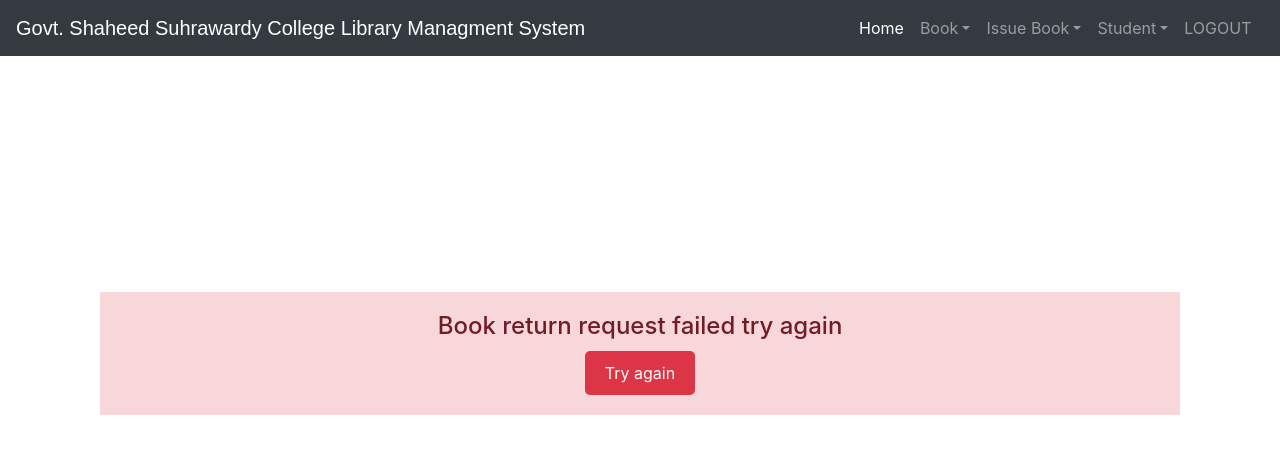
After one commit to Being-Nayem/GSSC-LMS, a Django app: page /returnbook in a window 1280 px wide. The commit adds this page. Shown: the top 454 px of the page. Run offline with Django 3.2, Linux system fonts and the light colour scheme; a user stored in the database is signed in; some libraries are stand-ins or nearby versions.

Commit message:
book return function added

```diff
--- a/library/models.py
+++ b/library/models.py
@@ -40,7 +40,8 @@ class Book(models.Model):
     status_choices = [
         ('received', 'Received'),
         ('issued', 'Issued'),
-        ('pending','Pending')
+        ('pending','Pending'),
+        ('return_requested', 'Return_Requested')
     ]
 
     name=models.CharField(max_length=30)
--- a/library/views.py
+++ b/library/views.py
@@ -168,7 +168,7 @@ def viewissuedbook_view(request):
         students = list(models.StudentExtra.objects.filter(student_id=ib.student_id))
 
         for student, book in zip(students, books):
-            t = (student.get_name, student.student_id, student.session, student.educational_year, student.department_name, book.name, book.author, issdate, expdate, fine, book.status, ib.issued_by)
+            t = (student.get_name, student.student_id, student.session, student.department_name, book.name, book.isbn, book.author, issdate, expdate, fine, book.status, ib.issued_by)
             li.append(t)
 
     return render(request, 'library/viewissuedbook.html', {'li': li})
@@ -198,6 +198,7 @@ def viewissuedbookbystudent(request):
                     request.user,
                     student.student_id,
                     book.name,
+                    book.isbn,
                     book.author,
                     book.status
                 ))
@@ -330,8 +331,8 @@ def request_borrow_book(request):
         try:
             book = Book.objects.get(pk=book_id, status='received')
             student = get_object_or_404(StudentExtra, user=request.user)  # Get the StudentExtra instance for the logged-in user
-            print(student.student_id)
-            print(student.department_name)
+            # print(student.student_id)
+            # print(student.department_name)
 
             # Create a pending book request
             book.status = 'pending'
@@ -386,3 +387,46 @@ def approve_issue_book(request):
             pass  # Handle error if book not found or not in 'pending' status
 
     return render(request, 'library/approval_failure.html')  # Redirect to an approval failure page
+
+
+@login_required(login_url='adminlogin')
+def decline_issue_book(request):
+    if request.method == 'POST':
+        book_id = request.POST.get('isbn')
+        try:
+            book = Book.objects.get(pk=book_id, status='pending')
+
+            # Check if there's an associated IssuedBook instance
+            issued_book = IssuedBook.objects.filter(student_id=book.requested_by.student_id, isbn=book.isbn).first()
+            if issued_book:
+                issued_book.delete()  # Delete the IssuedBook instance
+
+            # Update the book status to 'received'
+            book.status = 'received'
+            book.requested_by = None  # Reset the requested_by field
+            book.save()
+
+            return redirect('viewpendingbooks')  # Redirect back to the pending requests page
+        except Book.DoesNotExist:
+            pass  # Handle error if book not found or not in 'pending' status
+
+    return render(request, 'library/decline_failure.html')  # Redirect to a decline failure page
+
+
+@login_required(login_url='studentlogin')
+def request_return_book(request):
+    if request.method == 'POST':
+        isbn = request.POST.get('isbn')
+
+        try:
+            book = Book.objects.get(isbn=isbn, status='issued')
+
+            # Update the IssuedBook status to 'return_requested'
+            book.status = 'return_requested'
+            book.save()
+
+            return render(request, 'library/return_request_success.html')  # Redirect to a success page
+        except book.DoesNotExist:
+            return render(request, 'library/return_request_failure.html')
+
+    return render(request, 'library/return_request_failure.html')  # Redirect to a failure page
--- a/librarymanagement/urls.py
+++ b/librarymanagement/urls.py
@@ -53,6 +53,8 @@ urlpatterns = [
     path('student/<int:pk>/', views.edit_student, name='edit-student'),
     path('viewbook_by_student', views.viewbook_viewbyStudent),
     path('borrow-book', views.request_borrow_book, name='borrow-book'),
-    path('viewpendingbooks/', views.pending_book_requests),
+    path('viewpendingbooks/', views.pending_book_requests, name='viewpendingbooks'),
     path('approve-issue-book/', views.approve_issue_book, name='approve-issue-book'),
+    path('declineissuebook', views.decline_issue_book, name='decline-issue-book'),
+    path('returnbook', views.request_return_book, name='returnbook'),
 ]
--- /dev/null
+++ b/templates/library/return_request_failure.html
@@ -0,0 +1,47 @@
+<!DOCTYPE html>
+<html lang="en" dir="ltr">
+    <head>
+        <style media="screen">
+
+            /* Apply styles to the entire alert section */
+            .alert-sec {
+              background-color: #f8d7da;
+              color: #721c24;
+              padding: 20px;
+              margin: 100px;
+              text-align: center;
+            }
+
+            /* Style the heading inside the alert */
+            .alert-sec h1 {
+              font-size: 24px;
+              margin-bottom: 10px;
+            }
+
+            /* Style the "Try again" link inside the alert */
+            .alert-sec a {
+              display: inline-block;
+              background-color: #dc3545;
+              color: #fff;
+              padding: 10px 20px;
+              border-radius: 5px;
+              text-decoration: none;
+            }
+
+            /* Change link color when hovered */
+            .alert-sec a:hover {
+              background-color: #c82333;
+            }
+
+        </style>
+    </head>
+    <body>
+        {% include "library/navbaradmin.html" %}
+        <br><br><br><br><br><br><br><br>
+            <div class='alert-sec'>
+                <h1>Book return request failed try again</h1>
+                <a href="viewissuedbookbystudent">Try again</a>
+            </div>
+        {% include "library/footer.html" %}
+    </body>
+</html>
--- a/templates/library/viewissuedbook.html
+++ b/templates/library/viewissuedbook.html
@@ -70,17 +70,15 @@
           <th>Student Name</th>
           <th>Student ID</th>
           <th>Session</th>
-          <th>Year</th>
           <th>Department</th>
           <th>Book Name</th>
+          <th>ISBN</th>
           <th>Author</th>
           <th>Issued</th>
           <th>Expiry Date</th>
           <th>Fine</th>
           <th>Status</th>
           <th>Issued By</th>
-
-
         </tr>
         </thead>
         <tfoot>
```
Also changed, not shown: templates/library/decline_failure.html (added, +47 -0 lines), templates/library/return_request_success.html (added, +46 -0 lines), templates/library/view_pending_books.html (+6 -2 lines), templates/library/viewissuedbookbystudent.html (+15 -1 lines), db.sqlite3, library/migrations/0025_auto_20230827_1313.py (added).
